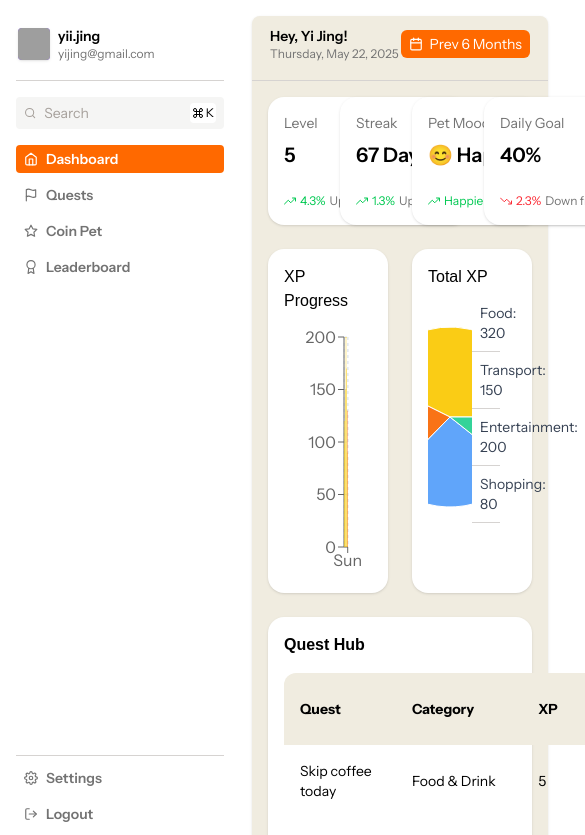
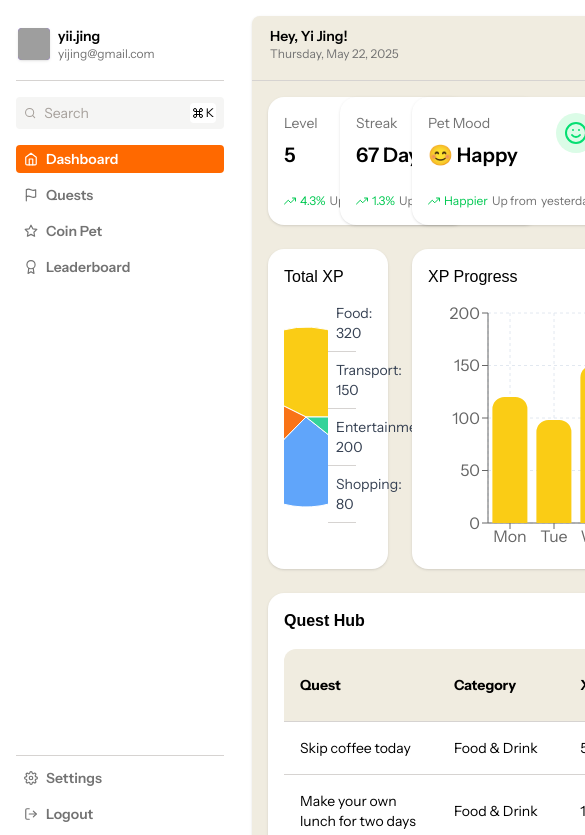
Before and after one commit to samuelngry/Coinly, a React (Vite) app in the folder client/: page /dashboard in a window 390 px wide. Shown: the top 835 px of the page, 585 px wide, since content can reach past the window. Built offline with nearby package versions, Linux system fonts and the light colour scheme; grey boxes are pictures that could not be loaded; a web font is replaced by a local one.

Commit message:
feat: add border separating each quest in quest hub on dashboard

```diff
--- a/client/src/components/dashboard/Grid.jsx
+++ b/client/src/components/dashboard/Grid.jsx
@@ -6,11 +6,11 @@ import QuestsTable from './QuestsTable'
 
 const Grid = () => {
   return (
-    <div className='px-4 grid gap-6 grid-cols-12'>
-      <StatCards />
-      <ActivityGraph />
-      <BreakdownChart />
-      <QuestsTable />
+    <div className='px-4 grid gap-6 lg:grid-cols-12 md:grid-cols-9 grid-cols-6'>
+        <StatCards />
+        <BreakdownChart />
+        <ActivityGraph />
+        <QuestsTable />
     </div>
   )
 }
--- a/client/src/components/dashboard/QuestsTable.jsx
+++ b/client/src/components/dashboard/QuestsTable.jsx
@@ -68,7 +68,7 @@ const QuestsTable = () => {
             </thead>
             <tbody>
                 {quests.map((quest, index) => (
-                    <tr key={index}>
+                    <tr key={index} className='border-t border-stone-300'>
                         <td className='p-4 max-w-xs'>{quest.name || quest.quest}</td>
                         <td className='p-4'>{quest.category}</td>
                         <td className='p-4'>{quest.xp}</td>
```
